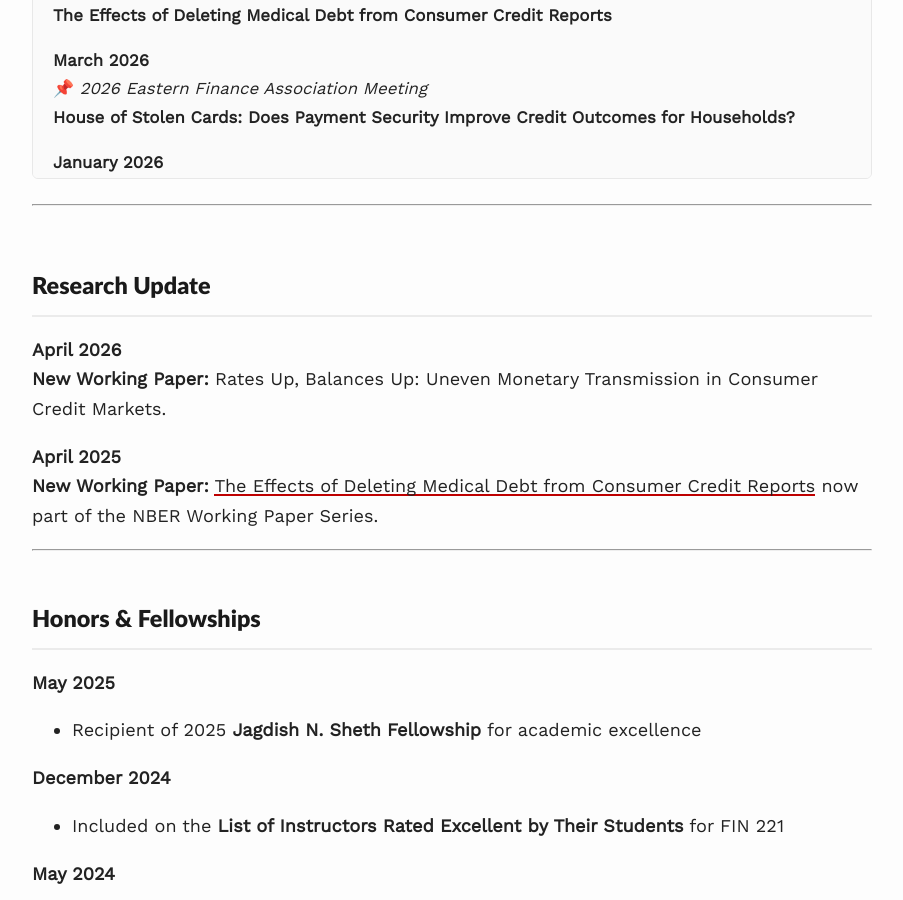
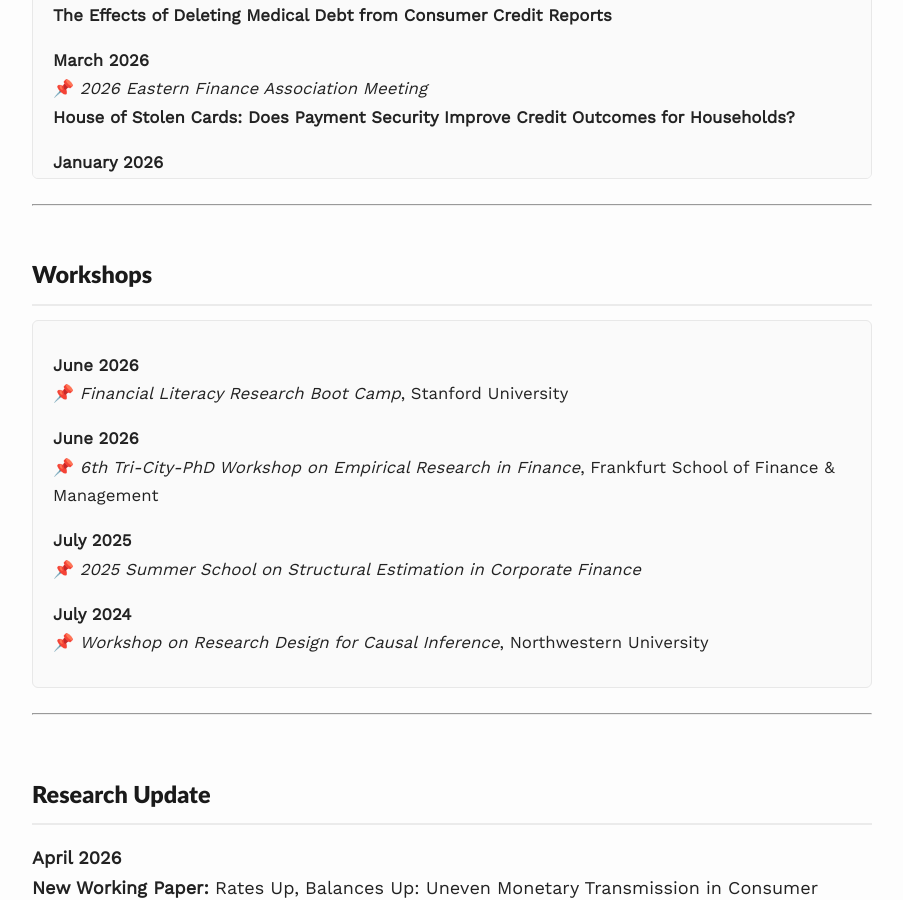
Before and after one commit to divijkohli/divijkohli.github.io, a Jekyll site: the page built from _pages/news.md, in a window 1280 px wide and 900 px high, scrolled down 493 px. Shown: the whole window, without its empty margins (188-1091 px from the left). Built offline with Jekyll 4.4.1, drawn with Linux system fonts in a browser that asks for light colours; nearby versions of some CDN libraries.

Commit message:
Add Workshops section to news page
Co-Authored-By: Claude Sonnet 4.6 <noreply@anthropic.com>

```diff
--- a/_pages/news.md
+++ b/_pages/news.md
@@ -38,6 +38,26 @@ permalink: /news/
 </div>
 
 ---
+
+## Workshops
+
+<div class="conference-scroll" markdown="1">
+
+**June 2026**
+📌 *Financial Literacy Research Boot Camp*, Stanford University
+
+**June 2026**
+📌 *6th Tri-City-PhD Workshop on Empirical Research in Finance*, Frankfurt School of Finance & Management
+
+**July 2025**
+📌 *2025 Summer School on Structural Estimation in Corporate Finance*
+
+**July 2024**
+📌 *Workshop on Research Design for Causal Inference*, Northwestern University
+
+</div>
+
+---
 <hr style="line-height: 2px; visibility:hidden;" />
 
 ## Research Update
```
